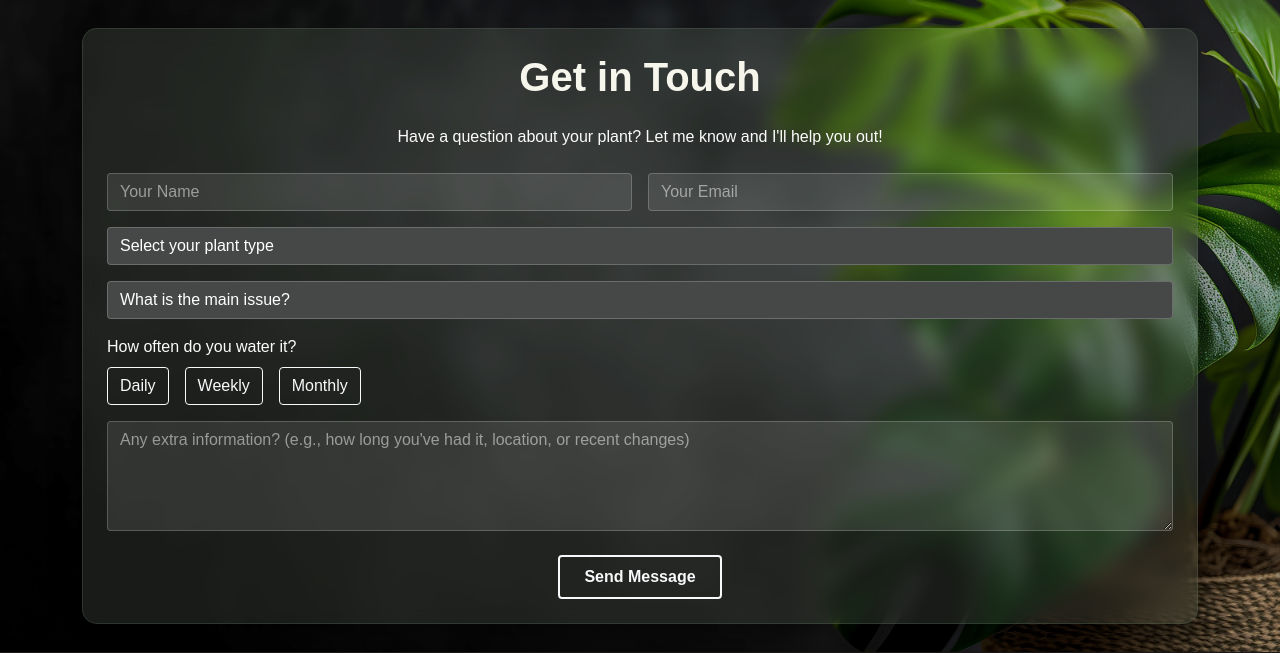
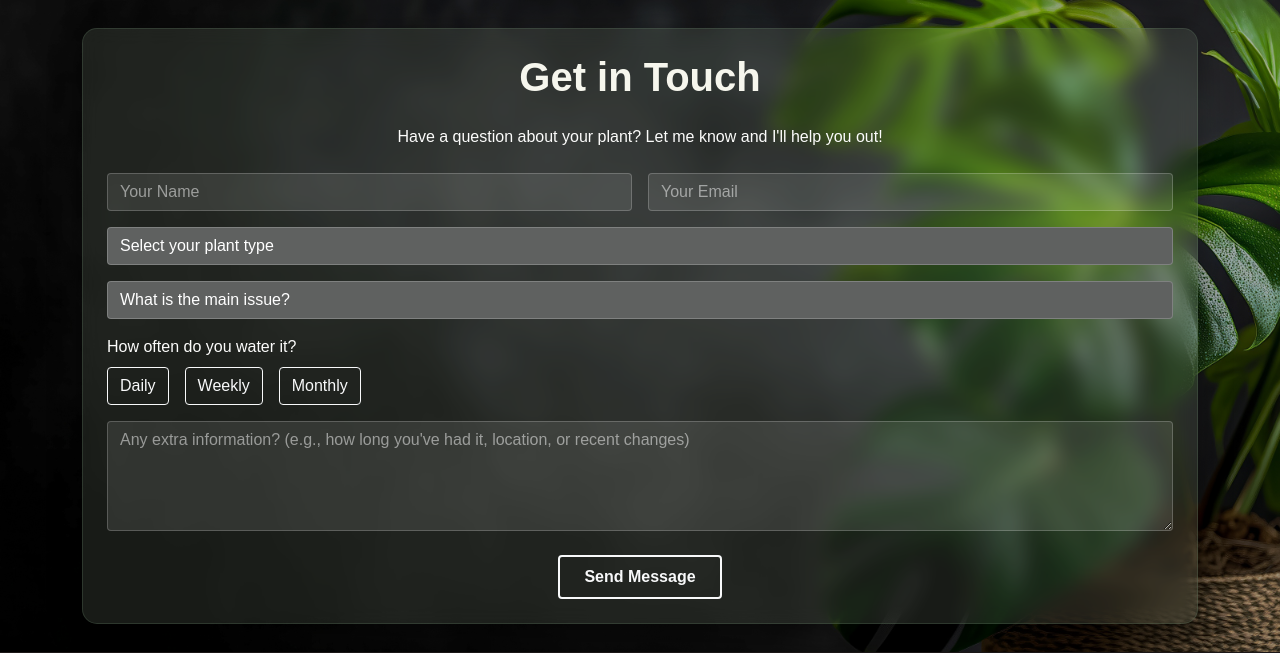
Before and after one commit to MarceloStobbe/Under_the_leaf, a Flask app: page /contact in a window 1280 px wide. Shown: the part 128-781 px from the top of the page. Run offline with Flask 3, Linux system fonts and the light colour scheme.

Commit message:
Readme rewited

```diff
--- a/project/static/css/style.css
+++ b/project/static/css/style.css
@@ -165,7 +165,7 @@ main {
     }
 
     select.glass-input {
-    background-color: #454846 !important;
+    background-color: #5f6160 !important;
     color: #ffffff !important;
 }
 
```
Also changed, not shown: README.md.
